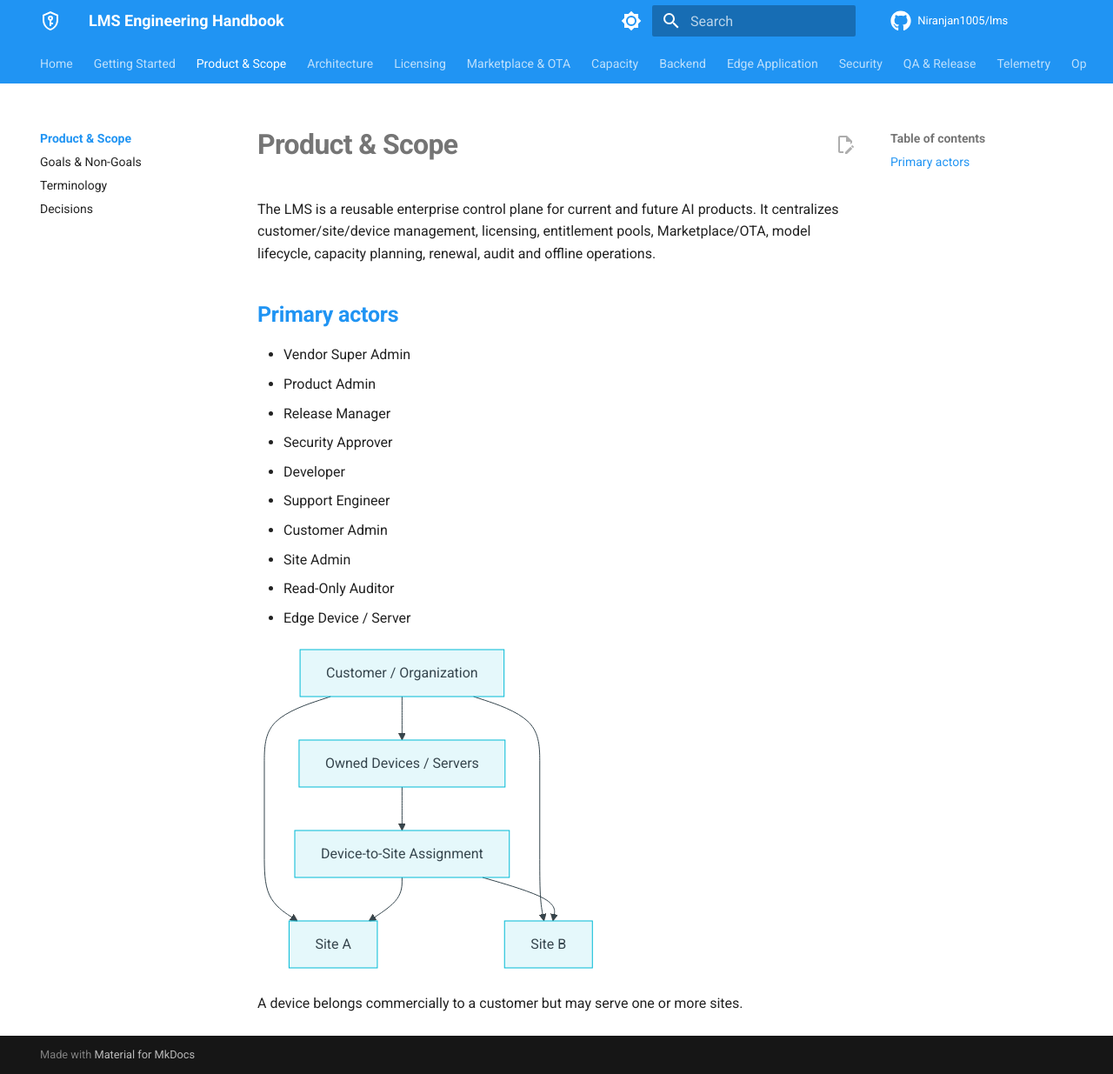
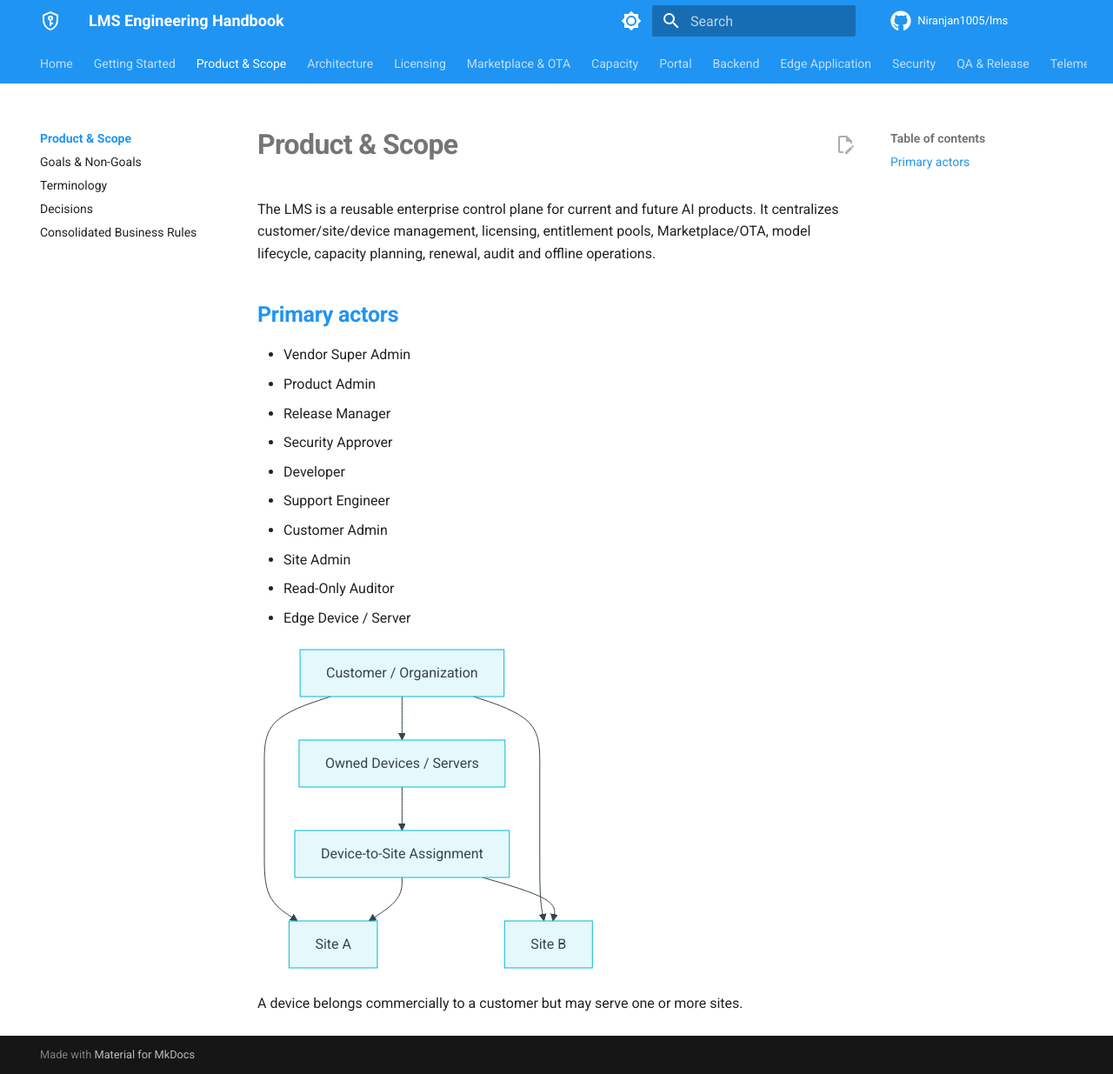
Before and after one commit to Niranjan1005/lms, an MkDocs documentation site: the page built from docs/product/index.md, in a window 1280 px wide and 1235 px high. Shown: the whole window at 87% size. Built offline with MkDocs 1.6.1 and Material for MkDocs 9.7.7, drawn with Linux system fonts in a browser that asks for light colours; comment, search, counter and statistics services are not loaded; part of the change alters nothing that is shown.

Commit message:
docs: surface requirements audit and closed gaps in handbook

```diff
--- a/mkdocs.yml
+++ b/mkdocs.yml
@@ -82,12 +82,14 @@ nav:
       - Goals & Non-Goals: product/goals.md
       - Terminology: product/terminology.md
       - Decisions: product/decisions.md
+      - Consolidated Business Rules: product/business-rules.md
   - Architecture:
       - Overview: architecture/index.md
       - Trust Boundaries: architecture/trust-boundaries.md
       - Deployment Models: architecture/deployment-models.md
       - State Machines: architecture/state-machines.md
       - Sequence Diagrams: architecture/sequence-diagrams.md
+      - Artifact Storage: architecture/artifact-storage.md
       - Configuration Hierarchy: architecture/configuration-hierarchy.md
   - Licensing:
       - Overview: licensing/index.md
@@ -96,6 +98,7 @@ nav:
       - Dynamic Policy Model: licensing/policy-model.md
       - Signed Grant Format: licensing/grant-format.md
       - Trials & Add-ons: licensing/trials-addons.md
+      - Device Lifecycle: licensing/device-lifecycle.md
       - Renewal & Offline Validity: licensing/renewal.md
   - Marketplace & OTA:
       - Overview: marketplace-ota/index.md
@@ -110,6 +113,9 @@ nav:
       - Overview: capacity/index.md
       - Inventory & Benchmarking: capacity/inventory-benchmarking.md
       - Combined Workload Planning: capacity/planning.md
+      - Capacity Authority & Recommendations: capacity/authority-and-recommendations.md
+  - Portal:
+      - Information Architecture: portal/information-architecture.md
   - Backend:
       - Overview: backend/index.md
       - Database Design: backend/database.md
@@ -143,6 +149,7 @@ nav:
       - Security Control Baseline: security/security-control-baseline.md
       - Secure Coding Standard: security/secure-coding-standard.md
       - Tenant Isolation: security/tenant-isolation.md
+      - Relay Security: security/relay-security.md
   - QA & Release:
       - Test Strategy: qa/test-strategy.md
       - Release Readiness: qa/release-readiness.md
@@ -172,6 +179,7 @@ nav:
       - Standards: governance/standards.md
       - Handbook Status & Ownership: governance/handbook-status.md
       - Data Classification: governance/data-classification.md
+      - Requirements Coverage Audit: governance/requirements-coverage-audit.md
       - Decision Gates: governance/decision-gates.md
       - Change Control: governance/change-control.md
       - Release Approval SOP: governance/release-approval-sop.md
```
